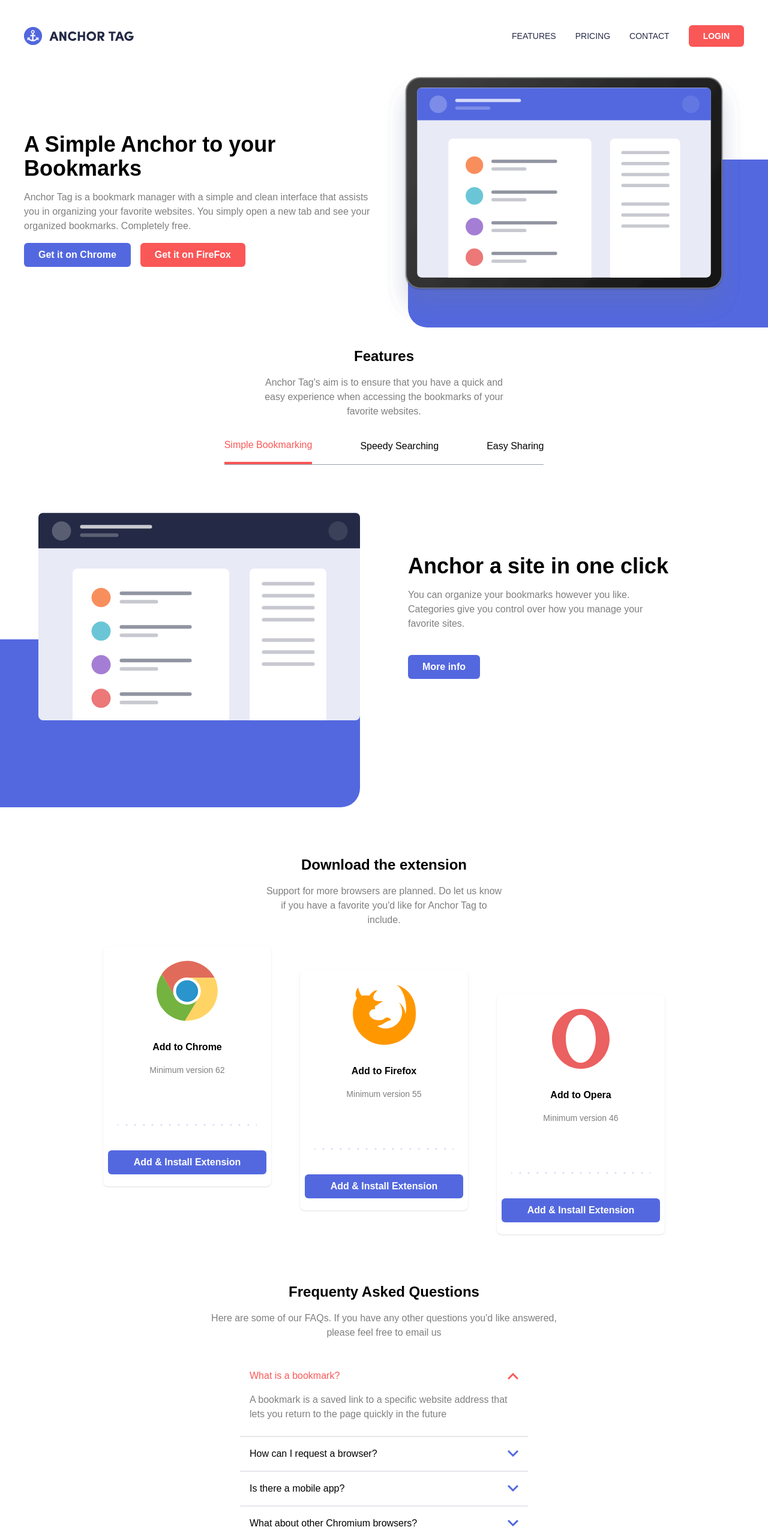
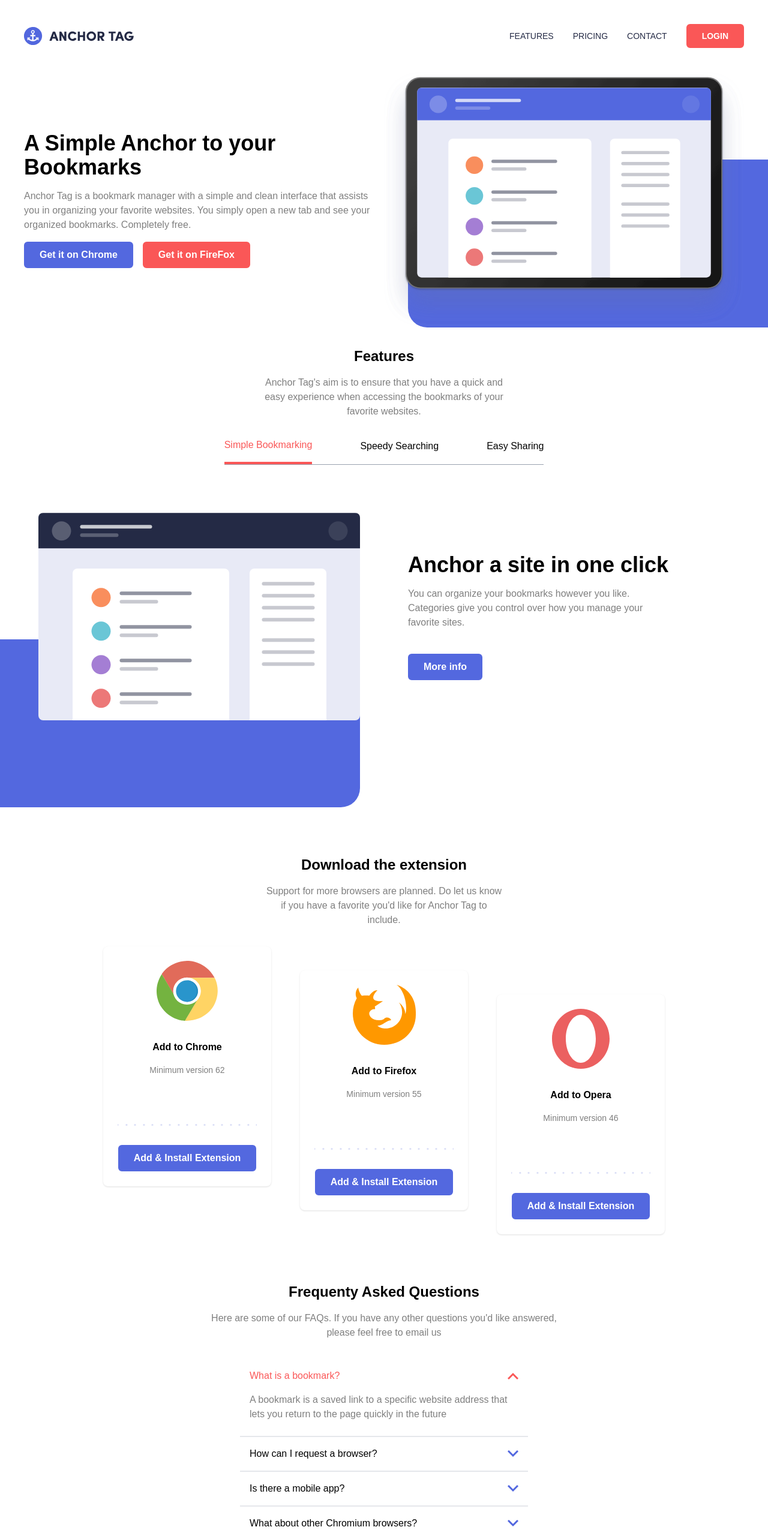
Before and after one commit to Olly-Codes/anchor-tag-landing, a React (Vite) app: page / in a window 1280 px wide. Shown: the top 2566 px of the page at 60% size. Built offline with nearby package versions, Linux system fonts and the light colour scheme.

Commit message:
feat: update buttons to use Button component for easier management

```diff
--- a/src/components/ContactSection.tsx
+++ b/src/components/ContactSection.tsx
@@ -1,3 +1,5 @@
+import Button from "./Button";
+
 function ContactSection() {
   return (
     <section className="p-20 flex flex-col justify-center items-center bg-primary-blue" id="Contact">
@@ -13,12 +15,19 @@
                   className="bg-white px-4 py-2 rounded-md text-gray-400"
                   placeholder="Enter your email..."
                 />
-                <button
-                  type="submit"
-                  className="bg-primary-red px-6 py-2 rounded-md border-2 border-primary-red text-white font-semibold self-start cursor-pointer hover:bg-white hover:text-primary-red transition-all duration-300 ease"
-                >
-                  Contact Us
-                </button>
+                <Button
+                      buttonText="Contact Us"
+                      padx="px-6"
+                      pady="py-2"
+                      bgColor="bg-primary-red"
+                      textColor="text-white"
+                      borderColor="border-primary-red"
+                      hoverBgColor="hover:bg-white"
+                      hoverTextColor="hover:text-primary-red"
+                      buttonType="submit"
+                      upperCase={false}
+                      boldness="font-semibold"
+                  />
             </div>
         </form>
     </section>
--- a/src/components/DownloadSection.tsx
+++ b/src/components/DownloadSection.tsx
@@ -1,3 +1,5 @@
+import Button from "./Button";
+
 const cardContent = [
         {
             title: "Add to Chrome",
@@ -38,8 +40,20 @@
                     <img className="mb-8" src={`/${card.imageURL}`} />
                     <h3 className="font-bold mb-4">{card.title}</h3>
                     <p className="opacity-50 text-sm mb-20">{card.description}</p>
-                    <img src="/bg-dots.svg" />
-                    <button className="bg-primary-blue px-6 py-2 rounded-md text-white font-semibold self-start cursor-pointer absolute bottom-5 left-2 right-2" type="button">Add & Install Extension</button>
+                    <img src="/bg-dots.svg" className="mb-8" />
+                    <Button
+                        buttonText="Add & Install Extension"
+                        padx="px-6"
+                        pady="py-2"
+                        bgColor="bg-primary-blue"
+                        textColor="text-white"
+                        borderColor="border-primary-blue"
+                        hoverBgColor="hover:bg-white"
+                        hoverTextColor="hover:text-primary-blue"
+                        buttonType="button"
+                        upperCase={false}
+                        boldness="font-semibold"
+                    />
                 </div>
             ))}
         </div>
--- a/src/components/FAQSection.tsx
+++ b/src/components/FAQSection.tsx
@@ -1,4 +1,5 @@
 import { useState } from "react";
+import Button from "./Button";
 
 function FAQSection() {
 
@@ -79,12 +80,18 @@
         </div>
 
         <div className="flex justify-center mt-10 mb-20">
-            <button
-                 type="button"
-                className="bg-primary-blue px-4 py-2 rounded-md text-white font-semibold self-start cursor-pointer"
-            >
-                More info
-            </button>
+            <Button
+                buttonText="More info"
+                padx="px-6"
+                pady="py-2"
+                bgColor="bg-primary-blue"
+                textColor="text-white"
+                borderColor="border-primary-blue"
+                hoverBgColor="hover:bg-white"
+                hoverTextColor="hover:text-primary-blue"
+                upperCase={false}
+                boldness="font-semibold"
+            />
         </div>
     </section>
   );
--- a/src/components/FeaturesSection.tsx
+++ b/src/components/FeaturesSection.tsx
@@ -1,4 +1,5 @@
 import { useState } from "react";
+import Button from "./Button";
 
  const tabsContent = [
         {
@@ -64,10 +65,22 @@
                 <div className="flex items-center justify-center">
                     <img src={`/${description.imageURL}`} alt={`${description.title}'s illustration`} />
                 </div>
-                <div className="flex flex-col justify-center">
+                <div className="flex flex-col justify-center items-start">
                     <h3 className="text-4xl font-bold mb-4">{description.title}</h3>
                     <p className="w-100 opacity-50 mb-10">{description.body}</p>
-                    <button className="bg-primary-blue px-6 py-2 rounded-md text-white font-semibold self-start cursor-pointer" type="button">More info</button>
+                    <Button
+                        buttonText="More info"
+                        padx="px-6"
+                        pady="py-2"
+                        bgColor="bg-primary-blue"
+                        textColor="text-white"
+                        borderColor="border-primary-blue"
+                        hoverBgColor="hover:bg-white"
+                        hoverTextColor="hover:text-primary-blue"
+                        buttonType="button"
+                        upperCase={false}
+                        boldness="font-semibold"
+                    />
                 </div>
             </div>
         </div>
--- a/src/components/HeroSection.tsx
+++ b/src/components/HeroSection.tsx
@@ -1,3 +1,5 @@
+import Button from "./Button";
+
 function HeroSection() {
   return (
     <section className="flex justify-center relative">
@@ -6,18 +8,32 @@
                 <h1 className="text-4xl font-bold mb-4">A Simple Anchor to your Bookmarks</h1>
                 <p className="opacity-50 mb-4">Anchor Tag is a bookmark manager with a simple and clean interface that assists you in organizing your favorite websites. You simply open a new tab and see your organized bookmarks. Completely free.</p>
                 <div className="flex gap-4">
-                    <button
-                        type="button"
-                        className="bg-primary-blue px-6 py-2 rounded-md text-white font-semibold"
-                    >
-                        Get it on Chrome
-                    </button>
-                    <button
-                        type="button"
-                        className="bg-primary-red px-6 py-2 rounded-md text-white font-semibold"
-                    >
-                        Get it on FireFox
-                    </button>
+                    <Button
+                        buttonText="Get it on Chrome"
+                        padx="px-6"
+                        pady="py-2"
+                        bgColor="bg-primary-blue"
+                        textColor="text-white"
+                        borderColor="border-primary-blue"
+                        hoverBgColor="hover:bg-white"
+                        hoverTextColor="hover:text-primary-blue"
+                        buttonType="button"
+                        upperCase={false}
+                        boldness="font-semibold"
+                    />
+                    <Button
+                        buttonText="Get it on FireFox"
+                        padx="px-6"
+                        pady="py-2"
+                        bgColor="bg-primary-red"
+                        textColor="text-white"
+                        borderColor="border-primary-red"
+                        hoverBgColor="hover:bg-white"
+                        hoverTextColor="hover:text-primary-red"
+                        buttonType="button"
+                        upperCase={false}
+                        boldness="font-semibold"
+                    />
                 </div>
             </div>
             <div className="flex-2">
--- a/src/components/Navbar.tsx
+++ b/src/components/Navbar.tsx
@@ -1,3 +1,5 @@
+import Button from "./Button";
+
 function Navbar() {
 
     const links = [
@@ -11,9 +13,19 @@
             {links.map((link) => (
                 <a className="font-light text-neutral-blue" href={`#${link.href}`} key={link.label}>{link.label}</a>
             ))}
-            <button
-                type="button"
-                className="uppercase px-6 py-2 rounded-md text-white bg-primary-red cursor-pointer">Login</button>
+            <Button
+                buttonText="Login"
+                padx="px-6"
+                pady="py-2"
+                bgColor="bg-primary-red"
+                textColor="text-white"
+                borderColor="border-primary-red"
+                hoverBgColor="hover:bg-white"
+                hoverTextColor="hover:text-primary-red"
+                buttonType="button"
+                upperCase={true}
+                boldness=""
+            />
         </div>
 
     </nav>
```
